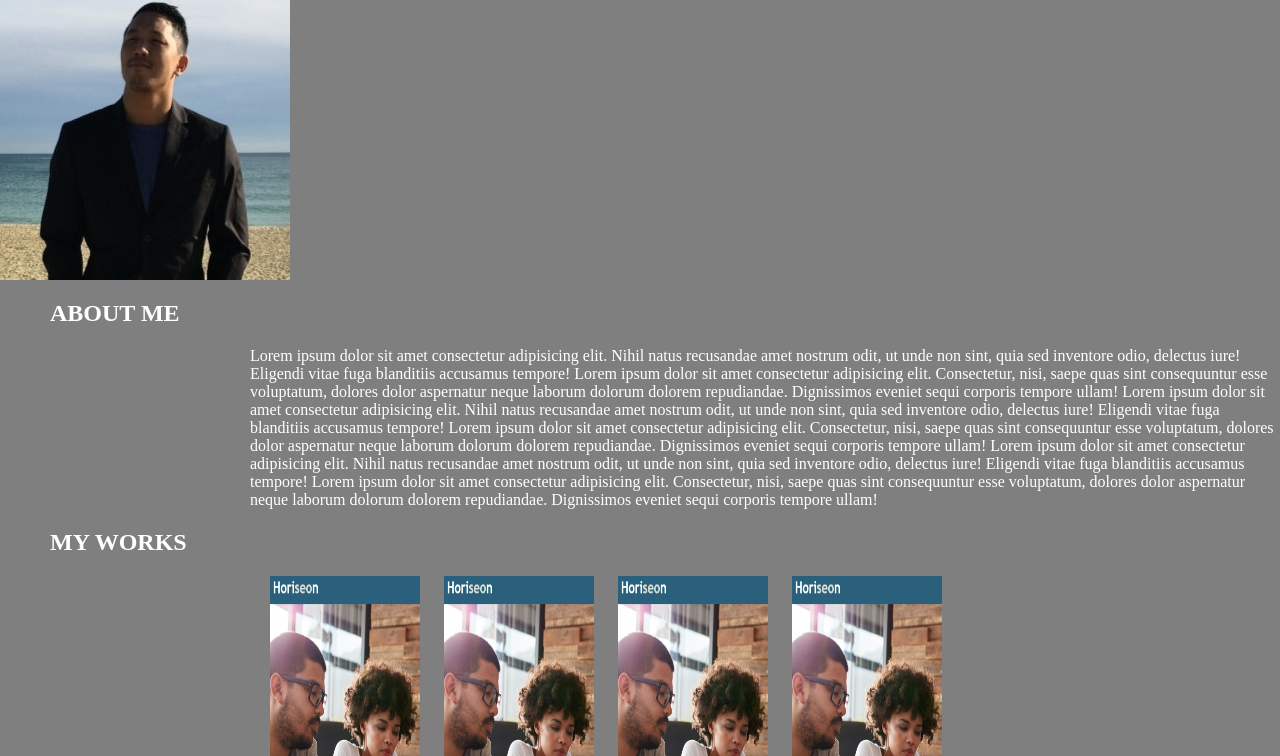
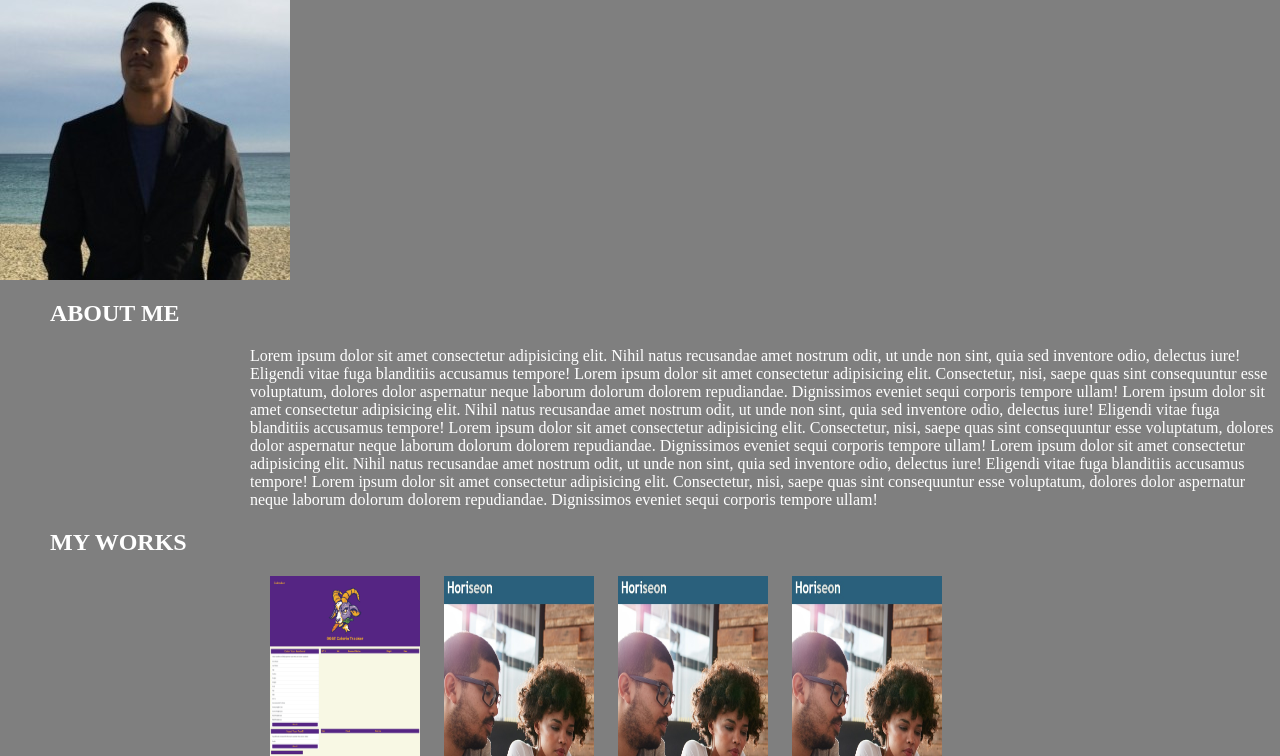
Before and after one commit to rapostoljr/challenge_2_creating_my_portfolio, a plain HTML site: page index.html in a window 1280 px wide. Shown: the part 88-844 px from the top of the page. Drawn offline with Linux system fonts and the light colour scheme.

Commit message:
added project 1 to portfolio

```diff
--- a/index.html
+++ b/index.html
@@ -49,7 +49,7 @@
         <article id="my-works">
             <h2>MY WORKS</h2>
             <p>
-                <a href="https://rapostoljr.github.io/challenge_1_code_refactor_for_horiseon_website/" target="_blank"><img src="./assets/images/horiseon.jpg" alt="Refactor HTML/CSS for Horiseon"></a>
+                <a href="https://ojds2022.github.io/goat_calorie_tracker/" target="_blank"><img src="./assets/images/Tracker_pg1.png" alt="Team Goat Calorie Tracker"></a>
                 <a href="https://rapostoljr.github.io/challenge_1_code_refactor_for_horiseon_website/" target="_blank"><img src="./assets/images/horiseon.jpg" alt="Refactor HTML/CSS for Horiseon"></a>
                 <a href="https://rapostoljr.github.io/challenge_1_code_refactor_for_horiseon_website/" target="_blank"><img src="./assets/images/horiseon.jpg" alt="Refactor HTML/CSS for Horiseon"></a>
                 <a href="https://rapostoljr.github.io/challenge_1_code_refactor_for_horiseon_website/" target="_blank"><img src="./assets/images/horiseon.jpg" alt="Refactor HTML/CSS for Horiseon"></a>
```
Also changed, not shown: assets/images/Tracker_pg1.png (added).
